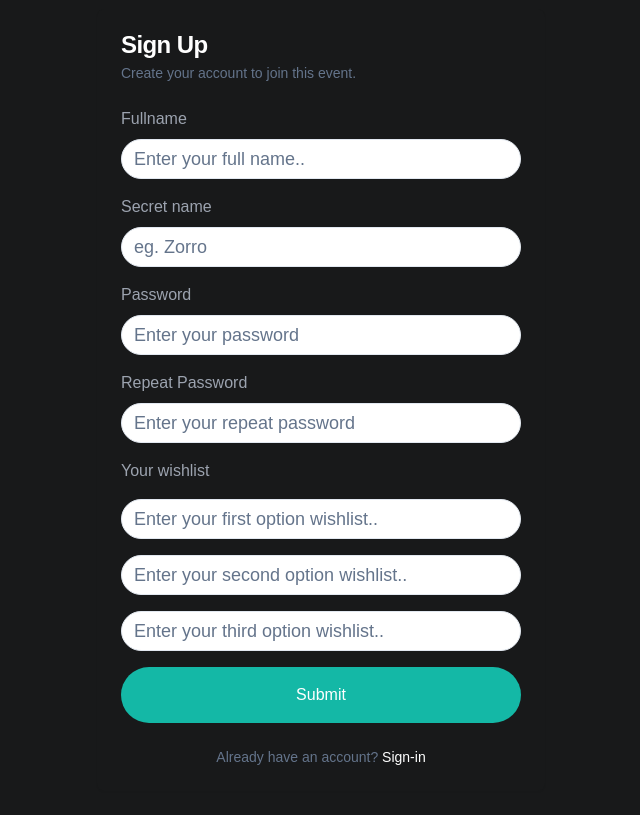
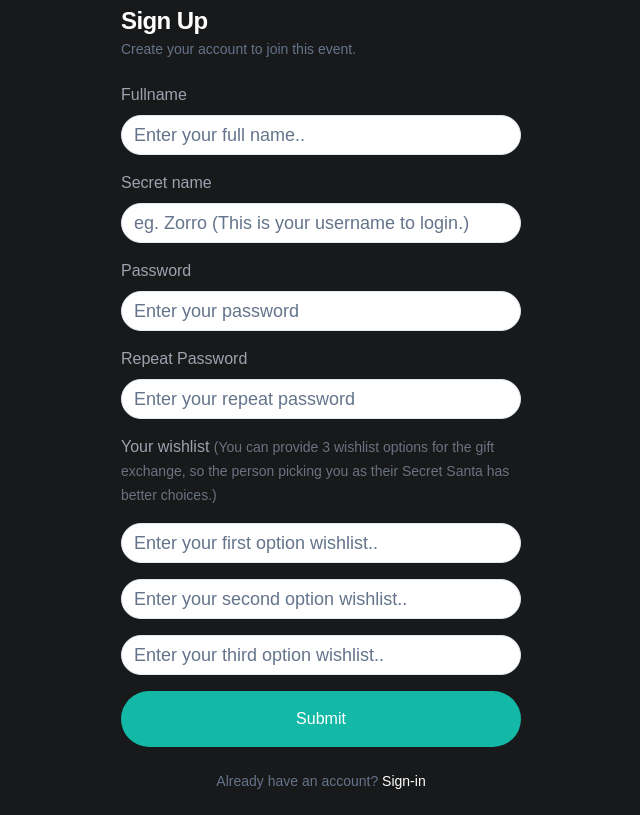
Before and after one commit to weraldco/palabunutan, a Next.js app: page /sign-up in a window 1280 px wide. Shown: the whole page, without its empty margins (319-959 px from the left). Built offline with nearby package versions, Linux system fonts and the light colour scheme.

Commit message:
edit labels

```diff
--- a/components/SignUpForm.tsx
+++ b/components/SignUpForm.tsx
@@ -67,7 +67,7 @@ export default function SignUpForm() {
 						<FormFieldElement
 							formControl={form.control}
 							name="name"
-							label="Fullname"
+							label="Fullname "
 							placeHolder="Enter your full name.."
 							type="text"
 						/>
@@ -76,7 +76,7 @@ export default function SignUpForm() {
 							formControl={form.control}
 							name="secretName"
 							label="Secret name"
-							placeHolder="eg. Zorro"
+							placeHolder="eg. Zorro (This is your username to login.)"
 							type="text"
 						/>
 
@@ -97,7 +97,12 @@ export default function SignUpForm() {
 						/>
 
 						<FormDescription className="text-base text-gray-400">
-							Your wishlist
+							Your wishlist{' '}
+							<span className="text-sm text-gray-500">
+								(You can provide 3 wishlist options for the gift exchange, so
+								the person picking you as their Secret Santa has better
+								choices.)
+							</span>
 						</FormDescription>
 
 						<FormFieldElement
```
